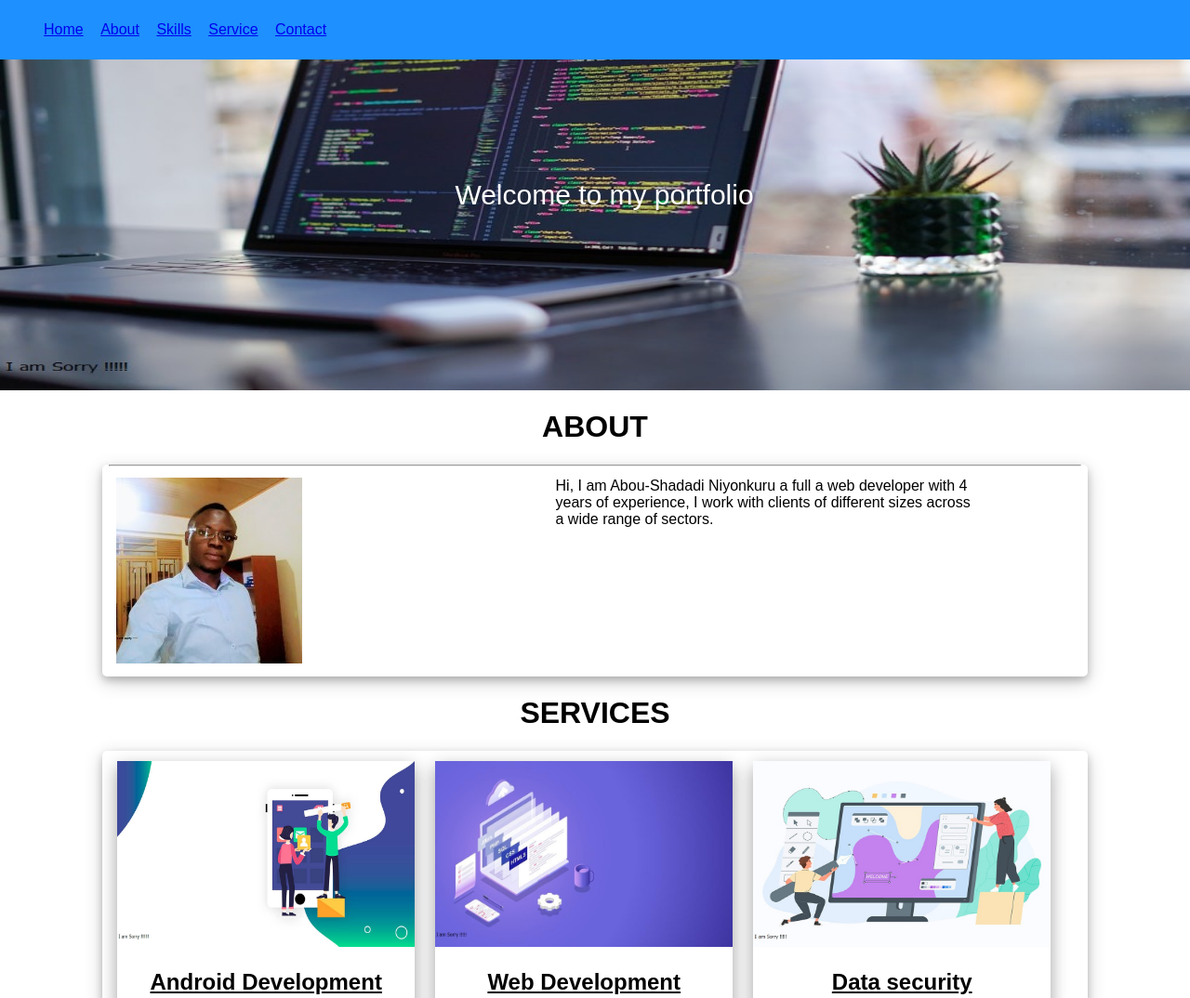
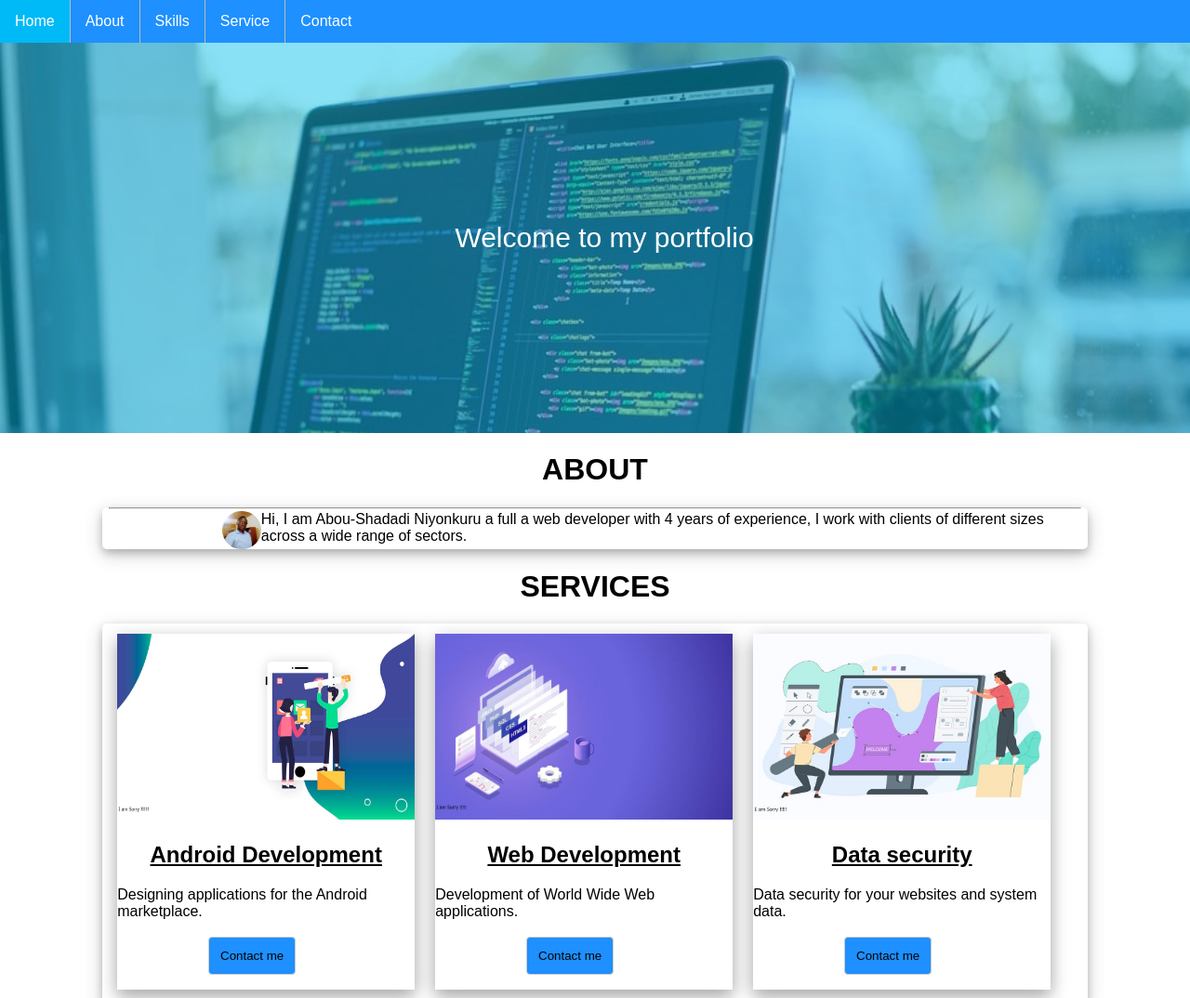
Before and after one commit to ITE3162/web-design-mini-project-Abou-Shadadi, a plain HTML site: page index.html in a window 1280 px wide. Shown: the top 1074 px of the page at 93% size. Drawn offline with Linux system fonts and the light colour scheme.

Commit message:
finxing Styles

```diff
--- a/css/styles.css
+++ b/css/styles.css
@@ -71,35 +71,47 @@ body h1{
 
 header{
     width: 100%;
+    display: block;
 }
-  nav{
-      float: left;
+ul {
+  list-style-type: none;
+  margin: 0;
+  padding: 0;
   overflow: hidden;
   background-color: dodgerblue;
-    position: fixed;
-    top: 0;
-    width: 100%;
 }
-  nav ul li{
-      list-style: none;
-      display: flex;
-      color:  white;
-      display: inline-block;
-      justify-content: space-around;
-      padding: 7px;
 
+li {
+  float: left;
+  border-right:1px solid #bbb;
 }
-  nav a:hover {
-    background: white;
+
+li:last-child {
+  border-right: none;
+}
+
+li a {
+  display: block;
   color: white;
+  text-align: center;
+  padding: 14px 16px;
+  text-decoration: none;
+}
+
+li a:hover:not(.active) {
+  background-color: rgb(0, 185, 247) ;
+}
+
+.active {
+  background-color: #04AA6D;
 }
   /* am going to make a main container */
   .main-header{
-
+display: block;
 padding: 10px;
 height: 400px;
 text-align: center;
-background-image: url("../images/2.jpg");
+background: url("../images/2.jpg");
 background-repeat: no-repeat;
 background-size: 100% 100%;
 width: 100%;
@@ -107,6 +119,11 @@ color: white;
 font-size: 30px;
 align-content: center;
 justify-content: center;
+background-size:cover;
+box-shadow:inset 0 0 0 2000px rgba(4, 190, 236, 0.466);
+
+
+
 }
 .title-center h2{
       padding-top: 15px;
@@ -135,15 +152,29 @@ margin-right:auto;
 
   }
   .about-container{
-    width: 90%;
+
     display: flex;
+    flex-direction: row;
+
 
   }
-  .about-container .block{
-    padding: 10px;
-    flex: 1;
+
+.about-container p{
+margin-top: 70px;
+  width: 50%;
+  text-align: center;
+  vertical-align: center;
+
 }
+.about-container img{
+  display: inline-block;
+  width: 25%;
+  border-radius: 50%;
+ margin-left: 15%;
+ float: right;
 
+
+}
 .main-container h2{
     text-align: center;
     text-decoration: underline;
@@ -258,7 +289,7 @@ margin: 2px;
 }
 
 .skill{
-    background: #282828;
+    background: #dadada;
     padding: 4px;
     box-sizing: border-box;
     border: 1px solid #0fffb7;
```
Lines whose indentation alone changed are shown as unchanged.
